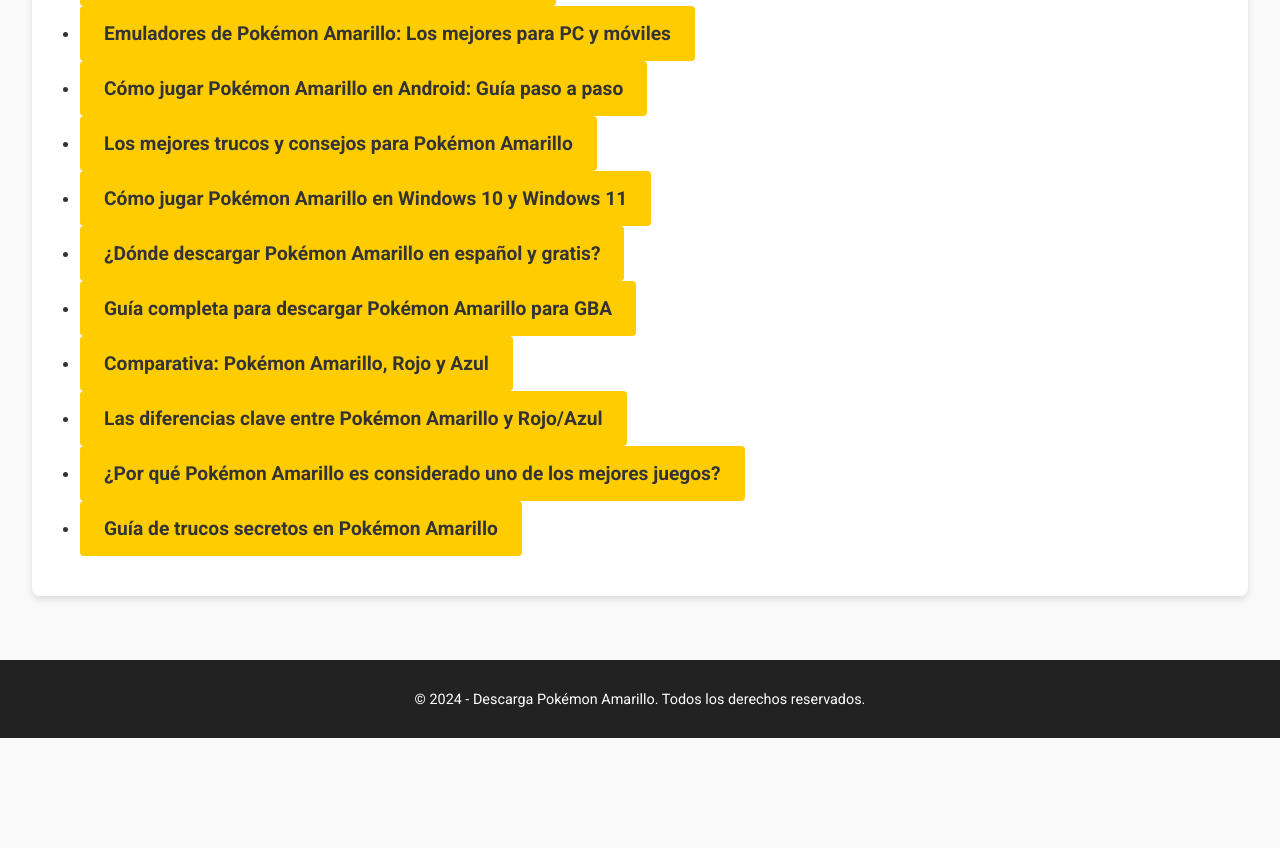
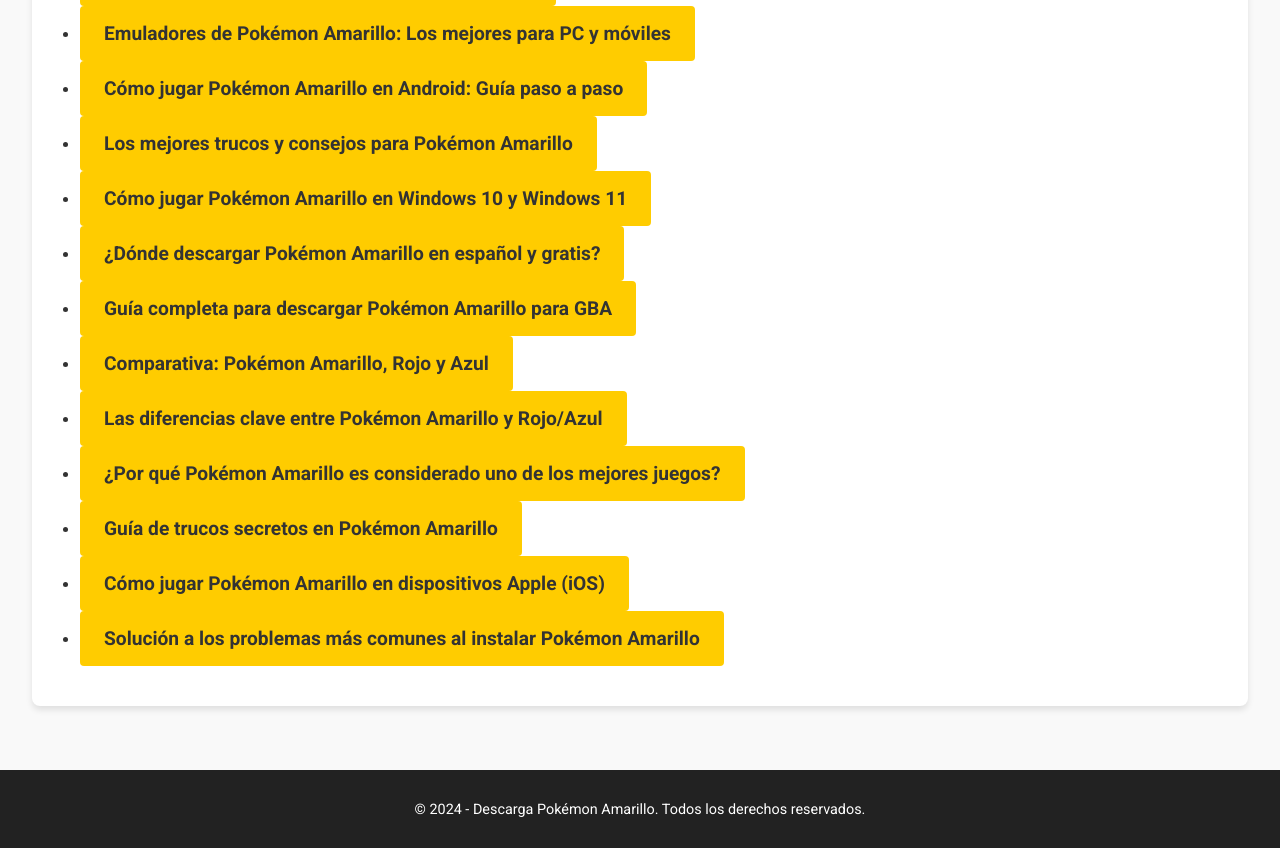
Before and after one commit to JuegosLand/PokemonAmarillo, a plain HTML site: page index.html in a window 1280 px wide. Shown: the part 1816-2664 px from the top of the page. Before the commit the page ends 2554 px from the top, so only its background shows below. Drawn offline with Linux system fonts and the light colour scheme.

Commit message:
index.html

```diff
--- a/index.html
+++ b/index.html
@@ -198,6 +198,8 @@
                 <li><a href="diferencias-clave-pokemon-amarillo-rojo-azul.html" class="cta-button">Las diferencias clave entre Pokémon Amarillo y Rojo/Azul</a></li>
                 <li><a href="pokemon-amarillo-uno-de-los-mejores.html" class="cta-button">¿Por qué Pokémon Amarillo es considerado uno de los mejores juegos?</a></li>
                 <li><a href="trucos-secretos-pokemon-amarillo.html" class="cta-button">Guía de trucos secretos en Pokémon Amarillo</a></li>
+                <li><a href="como-jugar-pokemon-amarillo-ios.html" class="cta-button">Cómo jugar Pokémon Amarillo en dispositivos Apple (iOS)</a></li>
+                <li><a href="solucion-problemas-instalar-pokemon-amarillo.html" class="cta-button">Solución a los problemas más comunes al instalar Pokémon Amarillo</a></li>
             </ul>
         </div>
     </section>
```
